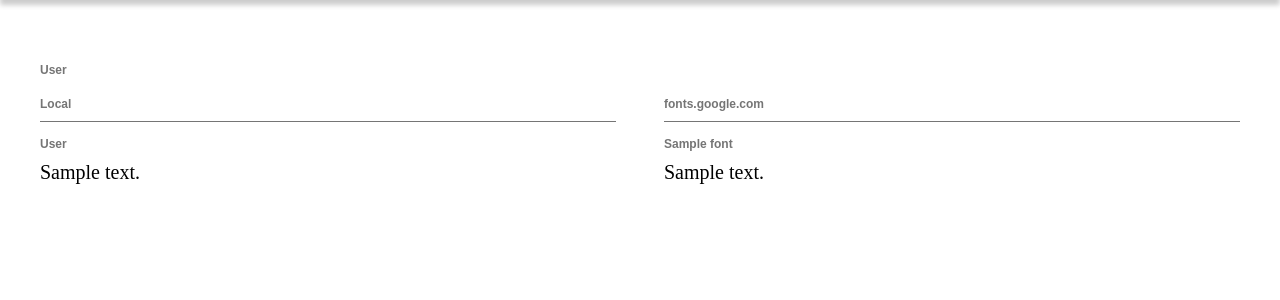
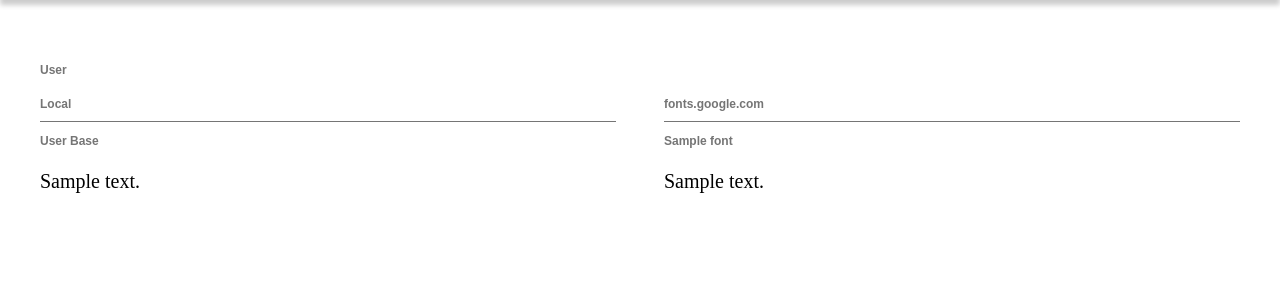
Before and after one commit to googlefonts/gfregression, a Flask app: template app/templates/test_fonts.html in a window 1280 px wide. Shown: the part 47-347 px from the top of the page. Run offline with Flask 2, Linux system fonts and the light colour scheme; the template is opened without the code that fills it: most values are stand-ins (such as "Sample title", 1, 10 or a date in 2020); parts of the project's set-up code (start-up, migrations or seed data) failed here and were passed over; some libraries are stand-ins or nearby versions.

Commit message:
templates: deprecated alert box.
Base/Target font sets are now reported in the header of each box

```diff
--- a/app/static/style.css
+++ b/app/static/style.css
@@ -49,7 +49,6 @@ a, ul, li {
 }
 .box-header{
   border-top: 1px solid #757575;
-  padding-top: 15px;
   font-family: arial;
   font-weight: bold;
 }
--- a/app/templates/test_fonts.html
+++ b/app/templates/test_fonts.html
@@ -47,7 +47,9 @@
       <h2>Local</h2>
       {% for font in target_fonts %}
         <div class="box-200px">
-          <div class="box-header" id="{{ font.fullname }}-vert">{{ font.fullname }}</div>
+          <div class="box-header" id="{{ font.fullname }}-vert">
+            <p>{{ font.fullname }} Base</p>
+          </div>
           <div class="box-content">
             <span class="{{ font.cssname }}" style="font-size: 20px;" contenteditable="true">{{ dummy_text }}</span>
           </div>
@@ -59,7 +61,9 @@
       <h2>fonts.google.com</h2>
       {% for font in base_fonts %}
         <div class="box-200px">
-          <div class="box-header">{{ font.cssname }}</div>
+          <div class="box-header">
+            <p>{{ font.cssname }}</p>
+          </div>
           <div class="box-content">
             <span class="{{ font.cssname }}" style="font-size: 20px;" contenteditable="true">{{ dummy_text }}</span>
           </div>
@@ -75,7 +79,9 @@
 
     {% for font in base_fonts %}
       <div class="box-large">
-        <div class="box-header" id="{{ font.fullname }}-modified">{{ font.fullname }}</div>
+        <div class="box-header" id="{{ font.fullname }}-modified">
+          <p>{{ font.fullname }} Base</p>
+        </div>
         <div class="box-content">
           {% if changed_glyphs[font.fullname] %}
             {% for uni, name in changed_glyphs[font.fullname] %}
@@ -101,7 +107,9 @@
 
     {% for font in base_fonts %}
       <div class="box-large">
-        <div class="box-header" id="{{ font.fullname }}-new">{{ font.fullname }}</div>
+        <div class="box-header" id="{{ font.fullname }}-new">
+          <p>{{ font.fullname }} Base</p>
+        </div>
         <div class="box-content">
           {% if new_glyphs[font.fullname] %}
             {% for uni, name in new_glyphs[font.fullname] %}
@@ -127,7 +135,9 @@
 
     {% for font in base_fonts %}
       <div class="box-large">
-        <div class="box-header" id="{{ font.fullname }}-new">{{ font.fullname }}</div>
+        <div class="box-header" id="{{ font.fullname }}-new">
+          <p>{{ font.fullname }} Base</p>
+        </div>
         <div class="box-content">
           {% if missing_glyphs[font.fullname] %}
             {% for uni, name in missing_glyphs[font.fullname] %}
@@ -153,7 +163,9 @@
 
     {% for font in target_fonts %}
     <div class="box-large">
-      <div class="box-header" id="{{ font.fullname }}-waterfall">{{ font.fullname }}</div>
+      <div class="box-header" id="{{ font.fullname }}-waterfall">
+        <p>{{ font.fullname }} Base</p>
+      </div>
       <div class="box-content">
         <div class='font-swap'>
           {% for n in range(7, 22) %}
@@ -178,7 +190,9 @@
 
     {% for font in target_fonts %}
     <div class="box-large">
-      <div class="box-header" id="{{ font.fullname }}-langauges">{{ font.fullname }}</div>
+      <div class="box-header" id="{{ font.fullname }}-langauges">
+        <p>{{ font.fullname }} Base</p>
+      </div>
       <div class="box-content">
         <div class='font-swap'>
           <span class="{{ font.cssname }}">
@@ -201,8 +215,8 @@
     {% for font in target_fonts %}
     <div class="box-large">
       <div class="box-header" id="{{ font.fullname }}-editor">
+          <p>{{ font.fullname }} Base</p>
         <div class="width-33">
-          {{ font.fullname }}
         </div>
         <div class="width-33">
           <i class="material-icons" id="textsize-icon">text_fields</i>
@@ -227,7 +241,7 @@
   </div>
 
   </div>
-  <div id="alert"></div>
+
 
 <script>
   local = $('#to_target_fonts').data();
@@ -245,14 +259,21 @@
     if(ee == true) {
       for (i in base_fonts) {
         $('.font-swap ' + '.' + base_fonts[i]).attr('class', target_fonts[i])
-        $('#alert').show().text('Target')
+        $('.box-header > p').each(function() {
+            text = $(this).text();
+            $(this).text(text.replace('Base', 'Target'));
+
+        })
         console.log('changed to target');
       }
       ee = false;
     } else {
       for (i in target_fonts) {
         $('.font-swap ' + '.' + target_fonts[i]).attr('class', base_fonts[i])
-        $('#alert').show().text('Base')
+        $('.box-header > p').each(function() {
+            text = $(this).text();
+            $(this).text(text.replace('Target', 'Base'));
+        })
         console.log('changed to base');
       }
       ee = true;
@@ -264,7 +285,6 @@
   $('.container-button').on('click', function() {
     $('.pages').hide();
     $('.info').hide();
-    $('#alert').hide();
     var page = '#' + $(this).data('page')
     var infopanel = '#' + $(this).data('info')
     $(page).show()
```
